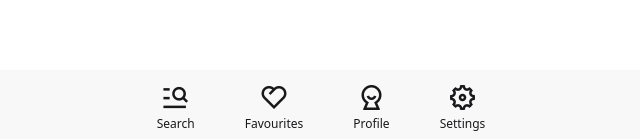
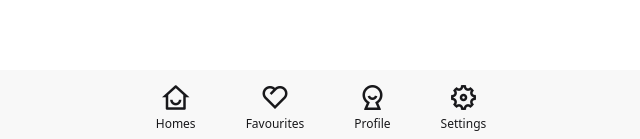
Before and after one commit to kieran-obrien/AirBNC-Frontend, a React (Vite) app: page /properties/1 in a window 1280 px wide. Shown: the part 658-797 px from the top of the page, without its empty margins (319-959 px from the left). Built offline with nearby package versions, Linux system fonts and the light colour scheme; no server answers.

Commit message:
Add styling/func to faves/profile navigation, fixed bug where profile wouldn't close when switching to users page.

```diff
--- a/src/components/dock/Dock.jsx
+++ b/src/components/dock/Dock.jsx
@@ -1,19 +1,40 @@
 import { useEffect } from "react";
+import { useLocation } from "react-router-dom";
 import SearchMenu from "./search-menu/SearchMenu";
 import SettingsMenu from "./settings-menu/SettingsMenu";
 import ProfileMenu from "./profile-menu/ProfileMenu";
 import FavouritesNavButton from "./favourites-menu/FavouritesNavButton";
+import PropertiesNavButton from "./properties-menu/PropertiesNavButton";
+import ProfileBlankIcon from "./profile-menu/ProfileBlankIcon";
+import FavouritesBlankIcon from "./favourites-menu/FavouritesBlankIcon";
 
 export default function Dock({ isUser, setIsUser, userId, setUserId }) {
+  const location = useLocation();
+
   useEffect(() => {
     isUser ? setUserId(2) : setUserId(1);
   }, [isUser]);
 
   return (
     <div className="bg-base-200 w-screen fixed bottom-0 left-0 right-0 flex justify-center items-center z-50 h-18">
-      <SearchMenu />
-      <FavouritesNavButton />
-      <ProfileMenu userId={userId} />
+      {location.pathname === "/" || location.pathname === "/properties" ? (
+        <SearchMenu />
+      ) : (
+        <PropertiesNavButton />
+      )}
+
+      {location.pathname !== "/favourites" ? (
+        <FavouritesNavButton />
+      ) : (
+        <FavouritesBlankIcon />
+      )}
+
+      {!location.pathname.startsWith("/users") ? (
+        <ProfileMenu userId={userId} />
+      ) : (
+        <ProfileBlankIcon />
+      )}
+
       <SettingsMenu isUser={isUser} setIsUser={setIsUser} />
     </div>
   );
--- /dev/null
+++ b/src/components/dock/favourites-menu/FavouritesBlankIcon.jsx
@@ -0,0 +1,8 @@
+export default function FavouritesBlankIcon() {
+  return (
+    <button className="btn btn-xl btn-disabled h-full flex flex-col justify-center gap-0 font-light text-secondary">
+      <i className="ri-heart-2-line text-3xl"></i>
+      <span className="text-xs">Favourites</span>
+    </button>
+  );
+}
--- /dev/null
+++ b/src/components/dock/profile-menu/ProfileBlankIcon.jsx
@@ -0,0 +1,8 @@
+export default function ProfileBlankIcon() {
+  return (
+    <button className="btn btn-xl btn-disabled h-full flex flex-col justify-center gap-0 font-light text-secondary">
+      <i className="ri-user-5-line text-3xl"></i>
+      <span className="text-xs">Profile</span>
+    </button>
+  );
+}
--- /dev/null
+++ b/src/components/dock/properties-menu/PropertiesNavButton.jsx
@@ -0,0 +1,15 @@
+import { Link } from "react-router-dom";
+
+export default function PropertiesNavButton() {
+  return (
+    <nav className="h-full group">
+      <Link
+        to={"/"}
+        className="btn btn-xl btn-ghost h-full flex flex-col justify-center gap-0 font-light group-focus-within:text-secondary"
+      >
+        <i className="ri-home-smile-line text-3xl"></i>
+        <span className="text-xs">Homes</span>
+      </Link>
+    </nav>
+  );
+}
```
